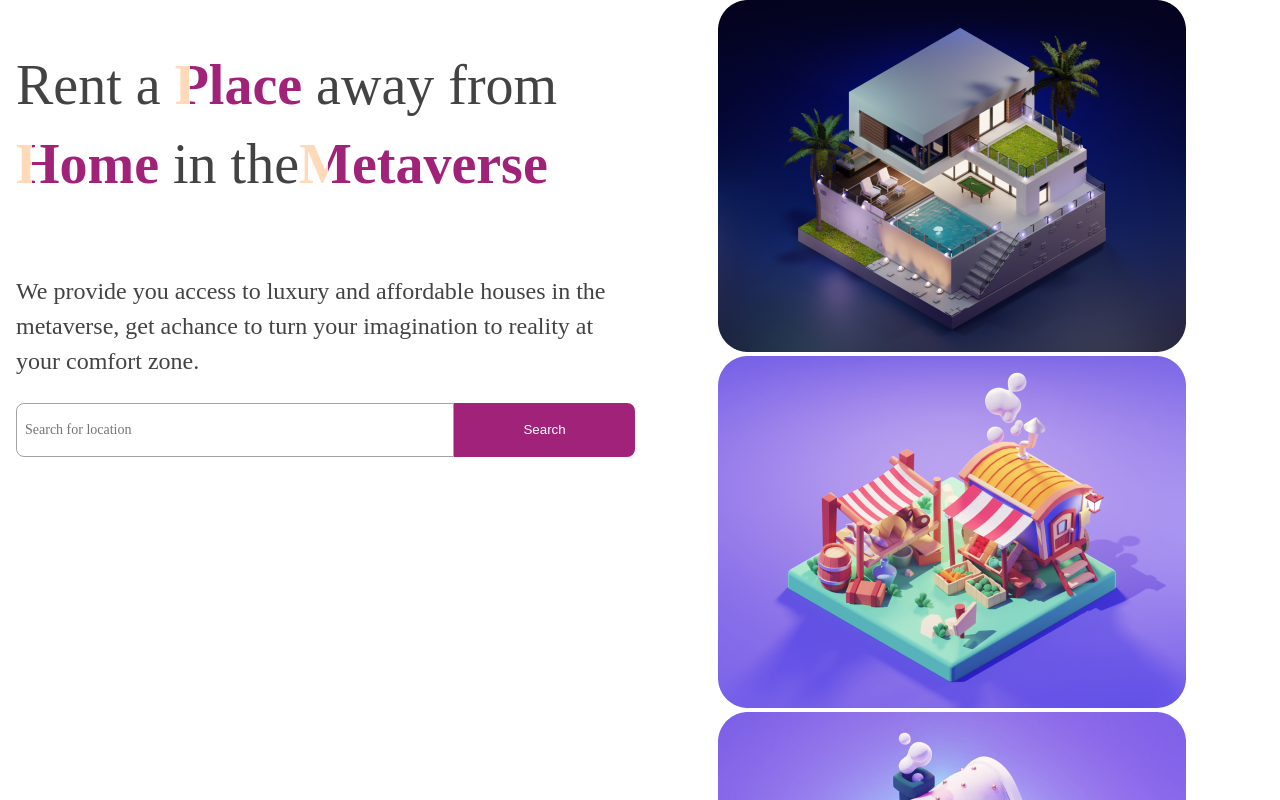
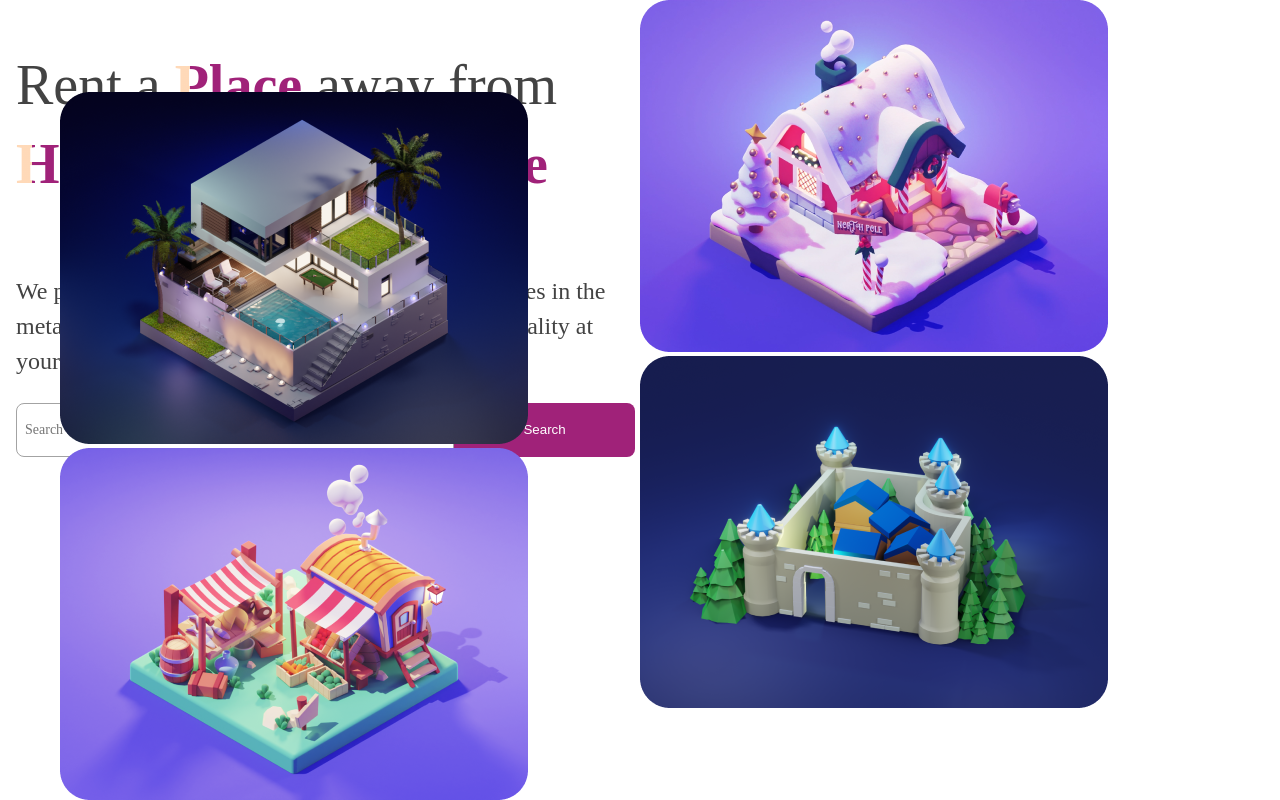
Before and after one commit to Emmanuel-Ibekwe/hng-metabnb-task, a React (Create React App) app: page / in a window 1280 px wide. Shown: the top 800 px of the page. Built offline with nearby package versions, Linux system fonts and the light colour scheme; a web font is replaced by a local one.

Commit message:
style: Change some styles

```diff
--- a/src/components/MainContent/MainContent.module.css
+++ b/src/components/MainContent/MainContent.module.css
@@ -88,19 +88,17 @@
 .images-container {
   display: flex;
   padding: 0;
-
   position: relative;
-  height: 368px;
-  width: 476px;
+  width: 70%;
 }
 
-.images-container .img-box {
+.img-box {
   flex-direction: column;
   width: 46%;
   margin: 0 2% 2% 0;
 }
 
-.images-container .img-box-alt {
+.img-box-alt {
   position: absolute;
   top: 92px;
   left: 0;
```
